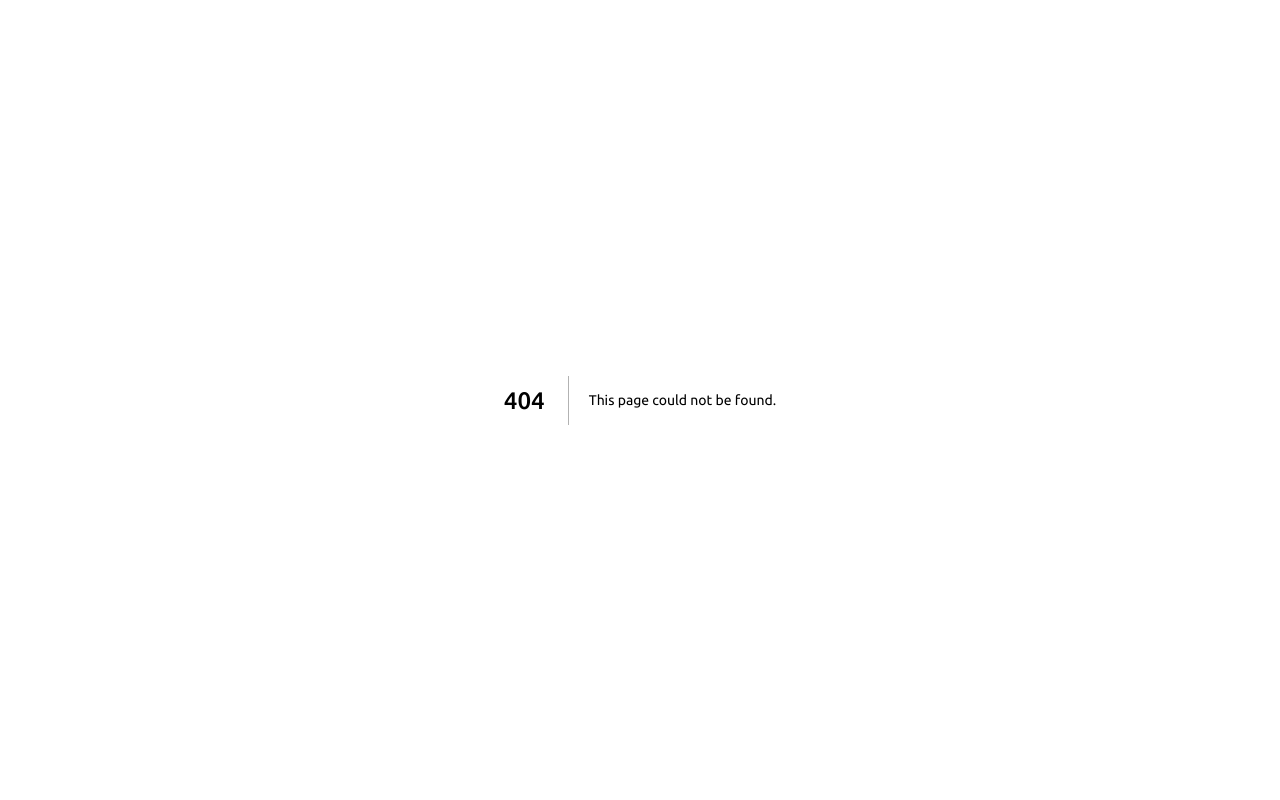
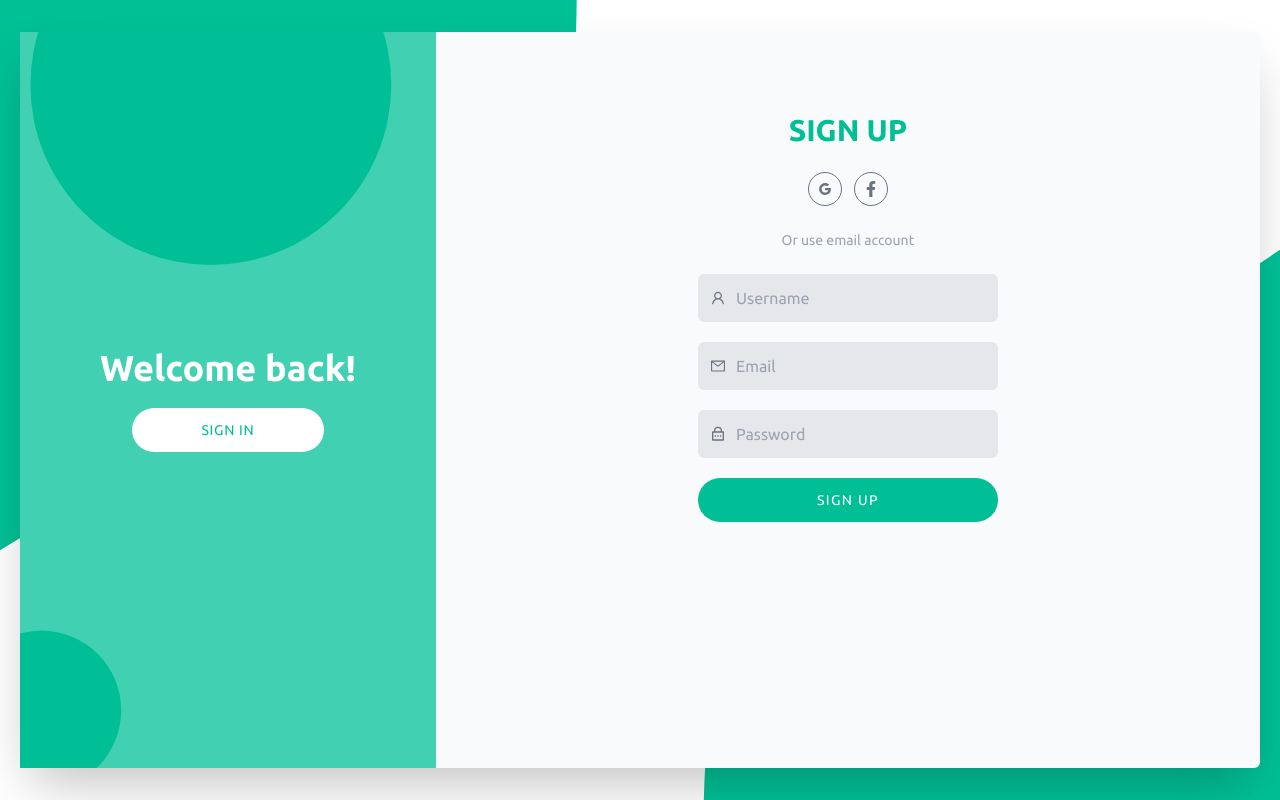
Before and after one commit to Ivowainer/todo_mern, a Next.js app in the folder frontend/: page /register in a window 1280 px wide. Before the commit this address had no page. Built offline with nearby package versions, Linux system fonts and the light colour scheme.

Commit message:
Register Panel Finished

```diff
--- a/frontend/src/components/loginpanel/Login.jsx
+++ b/frontend/src/components/loginpanel/Login.jsx
@@ -1,16 +1,26 @@
-import { AiOutlineMail, AiOutlineGoogle } from 'react-icons/ai';
+import { AiOutlineMail, AiOutlineGoogle, AiOutlineUser } from 'react-icons/ai';
 import { FaFacebookF } from 'react-icons/fa';
 import { RiLockPasswordLine } from 'react-icons/ri';
+
+import { useEffect } from 'react';
 
 import Link from 'next/link'
 
 import Icons from './Icons';
 import Input from './Input';
+import usePanelProvider from '../../hooks/usePanelProvider';
 
 const Login = () => {
+
+  const { login, setLogin } = usePanelProvider()
+
+  useEffect(() => {
+    setLogin(true)
+  }, [])
+
   return (
     <div className='flex flex-col flex-1 max-w-full px-20 py-20 items-center gap-6'>
-        <p className='text-center text-default uppercase font-bold text-3xl'>Sign in to todoCW</p>
+        <p className='text-center text-default uppercase font-bold text-3xl'>{login ? "Sign in to todoCW"  : "Sign Up"}</p>
 
         <div className="flex gap-3">
           <Icons icon={<AiOutlineGoogle />}/>
@@ -20,12 +30,13 @@ const Login = () => {
         <p className='text-sm text-gray-400'>Or use email account</p>
 
         <form className='flex flex-col items-center gap-2'>
+          {login ? "" : <Input icon={<AiOutlineUser />} type="text" htmlfor="text" placeholder="Username"/>}
           <Input icon={<AiOutlineMail />} type="email" htmlfor="email" placeholder="Email"/>
           <Input icon={<RiLockPasswordLine />} type="password" htmlfor="password" placeholder="Password"/>
 
-          <Link href="/"><a className='mb-3 text-sm text-gray-400 underline'>Forgot your password?</a></Link>
+          {login && <Link href="/"><a className='mb-3 text-sm text-gray-400 underline'>Forgot your password?</a></Link>}
 
-          <input type="submit" value="Sign In" className='uppercase text-sm tracking-widest cursor-pointer bg-[#00BF96] hover:bg-white text-white hover:text-[#00BF96] hover:border-2 hover:border-[#00BF96] w-full px-5 py-3 rounded-full hover:transition-colors duration-700' />
+          <input type="submit" value={login ? "Sign In" : "Sign Up"} className='uppercase text-sm tracking-widest cursor-pointer bg-[#00BF96] hover:bg-white text-white hover:text-[#00BF96] hover:border-2 hover:border-[#00BF96] w-full px-5 py-3 rounded-full hover:transition-colors duration-700' />
         </form>
     </div>
   )
--- a/frontend/src/components/loginpanel/Panel.jsx
+++ b/frontend/src/components/loginpanel/Panel.jsx
@@ -1,10 +1,14 @@
+import usePanelProvider from "../../hooks/usePanelProvider"
 import Login from "./Login"
 import Register from "./Register"
 
 const Panel = () => {
+
+  const { login } = usePanelProvider()
+
   return (
     <div className='h-full w-full bg-gray-50 rounded-md shadow-2xl'>
-      <div className="flex h-full">
+      <div className={`flex ${login ? "" : "flex-row-reverse"} h-full`}>
           <Login />
           <Register />
       </div>
--- a/frontend/src/components/loginpanel/Register.jsx
+++ b/frontend/src/components/loginpanel/Register.jsx
@@ -1,12 +1,15 @@
 import Link from 'next/link'
+import usePanelProvider from '../../hooks/usePanelProvider'
 
 const Register = () => {
+  const { login } = usePanelProvider()
+
   return (
     <div className='bg-login px-20 h-full flex flex-col gap-5 justify-center items-center text-center py-10 text-white'>
-      <p className='font-bold text-4xl'>New Here?</p>
-      <p>Sign Up and discover a <br /> great amount of opportunities!</p>
+      <p className='font-bold text-4xl'>{login ? 'New Here?' : 'Welcome back!'}</p>
+      {login ? <p>Sign Up and discover a <br /> great amount of opportunities!</p> : ""}
 
-      <Link href="/register"><a className='hover:text-white text-default bg-white hover:bg-inherit transition-colors hover:border-white hover:border-2 w-3/4 rounded-full px-5 py-3 uppercase tracking-wider text-sm duration-500'>Sign Up</a></Link>
+      <Link href={login ? "/register" : "/"}><a className='hover:text-white text-default bg-white hover:bg-inherit transition-colors hover:border-white hover:border-2 w-3/4 rounded-full px-5 py-3 uppercase tracking-wider text-sm duration-500'>{login ? "Sign Up" : "Sign In"}</a></Link>
     </div>
   )
 }
--- /dev/null
+++ b/frontend/src/context/PanelProvider.jsx
@@ -0,0 +1,20 @@
+import { useState, createContext } from 'react'
+
+export const PanelContext = createContext()
+
+const PanelProvider = ({ children }) => {
+    const [login, setLogin] = useState(false)
+
+    return (
+        <PanelContext.Provider
+            value={{
+                login,
+                setLogin
+            }}
+        >
+            {children}
+        </PanelContext.Provider>
+    )
+}
+
+export default PanelProvider
--- /dev/null
+++ b/frontend/src/hooks/usePanelProvider.jsx
@@ -0,0 +1,8 @@
+import { useContext } from 'react'
+import { PanelContext } from '../context/PanelProvider'
+
+const usePanelProvider = () => {
+    return useContext(PanelContext)
+}
+
+export default usePanelProvider
--- a/frontend/src/pages/_app.js
+++ b/frontend/src/pages/_app.js
@@ -1,7 +1,12 @@
+import PanelProvider from '../context/PanelProvider'
 import '../styles/globals.css'
 
 function MyApp({ Component, pageProps }) {
-  return <Component {...pageProps} />
+  return (
+    <PanelProvider>
+      <Component {...pageProps} />
+    </PanelProvider>
+  )
 }
 
 export default MyApp
--- a/frontend/src/pages/index.jsx
+++ b/frontend/src/pages/index.jsx
@@ -2,8 +2,16 @@ import Image from 'next/image'
 
 import Panel from '../components/loginpanel/Panel';
 import MainLayout from "../layout/Head";
+import usePanelProvider from '../hooks/usePanelProvider';
+import { useEffect } from 'react';
 
 export default function Home() {
+  const { setLogin } = usePanelProvider()
+
+  useEffect(() => {
+    setLogin(true)
+  }, [])
+
   return (
     <>
       <MainLayout page="Home | todoCW"/>
@@ -14,3 +22,5 @@ export default function Home() {
     </>
   )
 }
+
+console.log("i,")
--- /dev/null
+++ b/frontend/src/pages/register.jsx
@@ -0,0 +1,25 @@
+import { useEffect } from 'react'
+import Panel from '../components/loginpanel/panel'
+import usePanelProvider from '../hooks/usePanelProvider'
+import MainLayout from '../layout/Head'
+
+const register = () => {
+  const { login, setLogin } = usePanelProvider()
+
+  useEffect(() => {
+    setLogin(false)
+  }, [])
+
+
+  return (
+    <>
+      <MainLayout page="Home | todoCW"/>
+
+      <div className="bg-gen h-screen w-screen py-8 px-5">
+        <Panel />
+      </div>
+    </>
+  )
+}
+
+export default register
```
